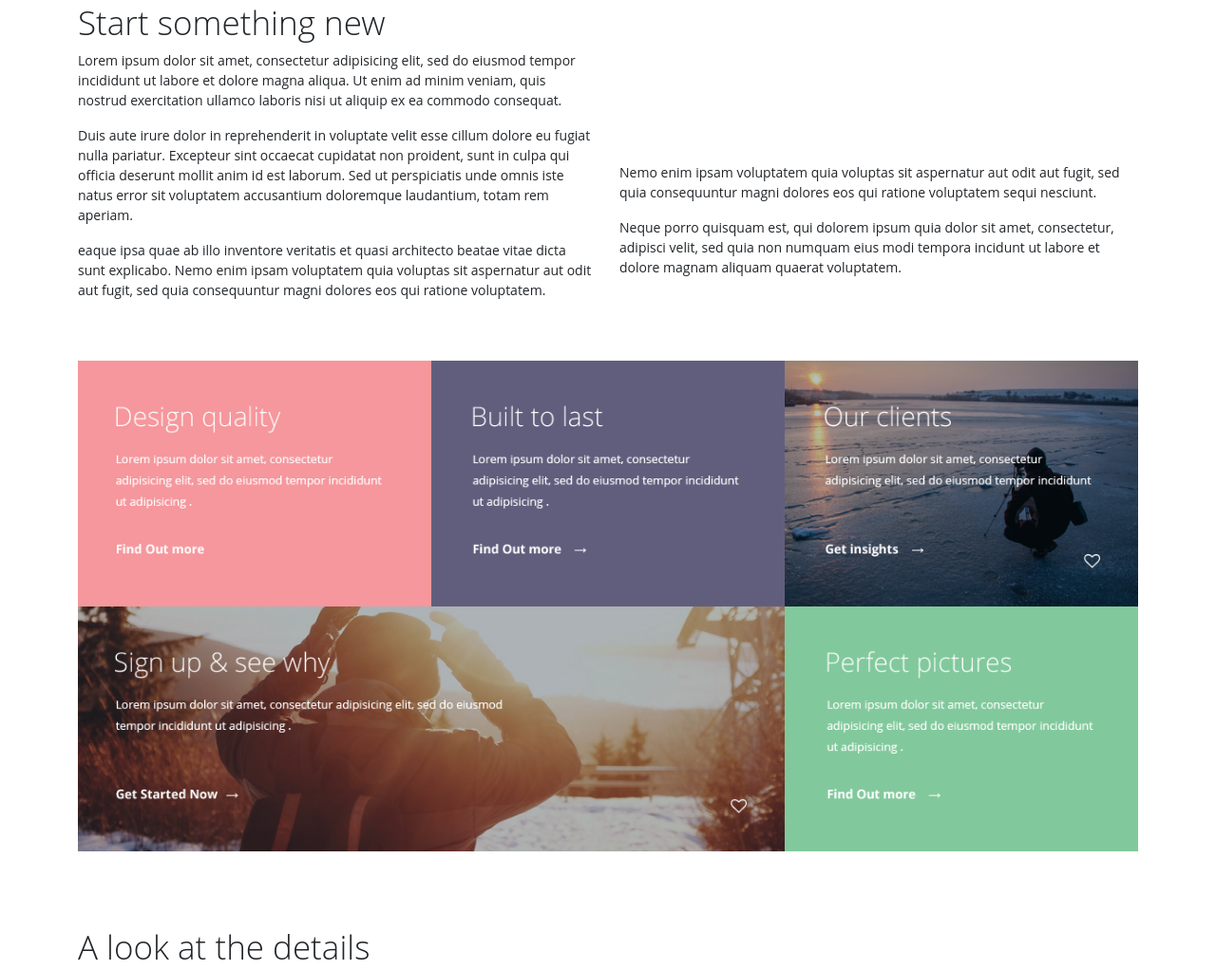
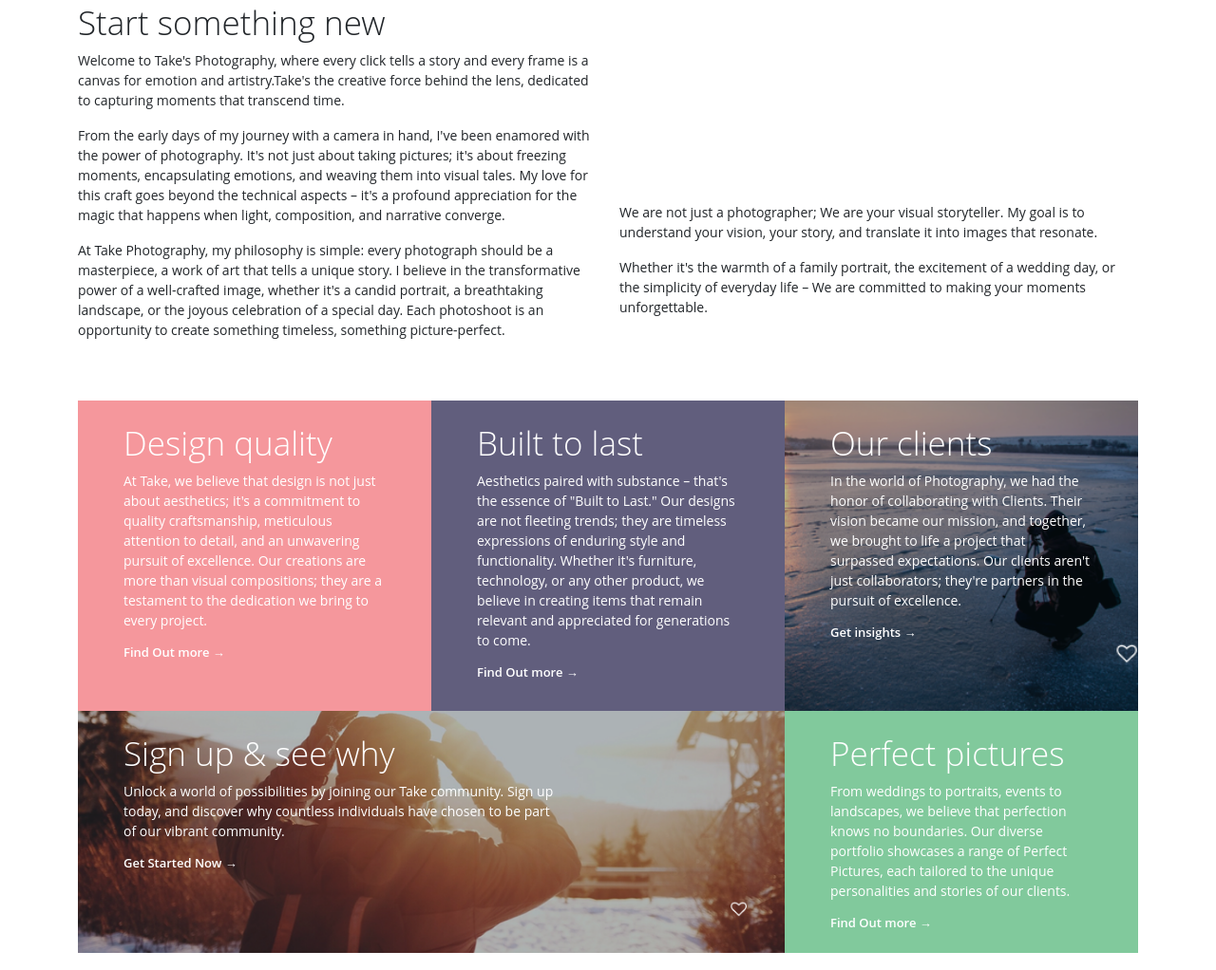
Before and after one commit to Sheikh-Nazmul-Islam/Take, a plain HTML site: page index.html in a window 1280 px wide. Shown: the part 837-1859 px from the top of the page at 95% size. Drawn offline with Linux system fonts and the light colour scheme.

Commit message:
Project complete

```diff
--- a/css/style.css
+++ b/css/style.css
@@ -84,6 +84,49 @@ h6{
     Abuot part end
 ===========================*/
 /* =========================
+    gellary part start
+===========================*/
+#gellary_part .container{
+    color: #fff;
+}
+#gellary_part .container .desgin{
+    width: 100%;
+    height: 100%;
+    background: url(../images/pic_img1.png) center no-repeat;
+    background-size: cover;
+
+}
+#gellary_part .container .built{
+    background: url(../images/pic_img2.png) center no-repeat;
+    width: 100%;
+    height: 100%;
+    background-size: cover;
+}
+#gellary_part .container .clients{
+    background: url(../images/pic_img3.png) center no-repeat;
+    width: 100%;
+    height: 100%;
+    background-size: cover;
+}
+#gellary_part .container .sign_up{
+    background: url(../images/pic_img4.png) center no-repeat;
+    width: 100%;
+    height: 100%;
+    background-size: cover;
+}
+#gellary_part .container .perfect{
+    background: url(../images/pic_img5.png) center no-repeat;
+    width: 100%;
+    height: 100%;
+    background-size: cover;
+}
+#gellary_part .container .para{
+    width: 70%;
+}
+/* =========================
+    gellary part end
+===========================*/
+/* =========================
     Details part start
 ===========================*/
 .details_part{
@@ -98,11 +141,11 @@ h6{
 ===========================*/
 #power_part{
     width: 100%;
-    height: 100vh;
+    height: auto;
     background: url(../images/car_img.png) center no-repeat;
     background-size: cover;
     color: #fff;
-    padding-bottom: 100px;
+    padding-bottom: 50px;
 }
 .power_con p{
     width: 85%;
@@ -115,7 +158,7 @@ h6{
     Power part end
 ===========================*/
 /* =========================
-    Power part start
+    Reasons part start
 ===========================*/
 #reasons_part{
     width: 100%;
@@ -125,7 +168,7 @@ h6{
     padding-bottom: 160px;
 }
 /* =========================
-    Power part end
+    Reasons part end
 ===========================*/
 /* =========================
     Buy part start
@@ -170,7 +213,7 @@ h6{
     Footer part start
 ===========================*/
 .footer_part{
-    padding: 130px 0px 150px;
+    padding: 130px 0px 130px 0px;
     background: #192331;
     color: #fff;
 }
@@ -220,7 +263,11 @@ h6{
     #power_part h2{
         font-size: 30px;
     }
-
+}
+@media (max-width: 767px){
+    #gellary_part .container .para{
+        width: 100%;
+    }
 }
 @media (min-width: 576px and max-width:768px) {
     .power_con p{
--- a/index.html
+++ b/index.html
@@ -29,7 +29,8 @@
                             <div class="hero_con_text col-12 col-md-7 col-lg-6">
                                 <div class="text-center text-lg-start">
                                     <h2>Picture perfect</h2>
-                                    <p>Lorem ipsum dolor sit amet, consectetur adipisicing elit, sed do eiusmod tempor incididunt ut labore et dolore magna aliqua.
+                                    <p>
+                                        Welcome to Take's Picture Perfect World of Photography.Capturing Moments That Are Truly Picture Perfect.Explore our gallery and witness the magic of picture-perfect moments frozen in time.
                                     </p>
                                 </div>
                             </div>
@@ -52,21 +53,21 @@
                             <div class="col-12 col-md-6">
                                 <h3>Start something new</h3>
                                 <p>
-                                    Lorem ipsum dolor sit amet, consectetur adipisicing elit, sed do eiusmod tempor incididunt ut labore et dolore magna aliqua. Ut enim ad minim veniam, quis nostrud exercitation ullamco laboris nisi ut aliquip ex ea commodo consequat.
+                                    Welcome to Take's Photography, where every click tells a story and every frame is a canvas for emotion and artistry.Take's the creative force behind the lens, dedicated to capturing moments that transcend time.
                                 </p>
                                 <p>
-                                    Duis aute irure dolor in reprehenderit in voluptate velit esse cillum dolore eu fugiat nulla pariatur. Excepteur sint occaecat cupidatat non proident, sunt in culpa qui officia deserunt mollit anim id est laborum. Sed ut perspiciatis unde omnis iste natus error sit voluptatem accusantium doloremque laudantium, totam rem aperiam.
+                                    From the early days of my journey with a camera in hand, I've been enamored with the power of photography. It's not just about taking pictures; it's about freezing moments, encapsulating emotions, and weaving them into visual tales. My love for this craft goes beyond the technical aspects – it's a profound appreciation for the magic that happens when light, composition, and narrative converge.
                                 </p>
                                 <p>
-                                    eaque ipsa quae ab illo inventore veritatis et quasi architecto beatae vitae dicta sunt explicabo. Nemo enim ipsam voluptatem quia voluptas sit aspernatur aut odit aut fugit, sed quia consequuntur magni dolores eos qui ratione voluptatem.
+                                    At Take Photography, my philosophy is simple: every photograph should be a masterpiece, a work of art that tells a unique story. I believe in the transformative power of a well-crafted image, whether it's a candid portrait, a breathtaking landscape, or the joyous celebration of a special day. Each photoshoot is an opportunity to create something timeless, something picture-perfect.
                                 </p>
                             </div>
                             <div class="col-12 col-md-6 mt-auto pb-4">
                                 <p>
-                                    Nemo enim ipsam voluptatem quia voluptas sit aspernatur aut odit aut fugit, sed quia consequuntur magni dolores eos qui ratione voluptatem sequi nesciunt.
+                                    We are not just a photographer; We are your visual storyteller. My goal is to understand your vision, your story, and translate it into images that resonate.
                                 </p>
                                 <p>
-                                    Neque porro quisquam est, qui dolorem ipsum quia dolor sit amet, consectetur, adipisci velit, sed quia non numquam eius modi tempora incidunt ut labore et dolore magnam aliquam quaerat voluptatem.
+                                    Whether it's the warmth of a family portrait, the excitement of a wedding day, or the simplicity of everyday life – We are committed to making your moments unforgettable.
                                 </p>
                             </div>
                         </div>
@@ -84,19 +85,49 @@
             <div class="container">
                 <div class="row g-0">
                     <div class="col-12 col-md-6 col-lg-4">
-                        <a href="#"><img src="./images/gallary_img1.png" class="w-100"  alt="img"></a>
+                        <div class="desgin py-4 px-5 ">
+                            <h3>Design quality</h3>
+                            <p>
+                                At Take, we believe that design is not just about aesthetics; it's a commitment to quality craftsmanship, meticulous attention to detail, and an unwavering pursuit of excellence. Our creations are more than visual compositions; they are a testament to the dedication we bring to every project.
+                            </p>
+                            <h5>Find Out more  &rarr;</h5>
+                        </div>
                     </div>
                     <div class="col-12 col-md-6 col-lg-4">
-                        <a href="#"><img src="./images/gallary_img2.png" class="w-100" alt="img"></a>
+                        <div class="built py-4 px-5">
+                            <h3>Built to last</h3>
+                            <p>
+                                Aesthetics paired with substance – that's the essence of "Built to Last." Our designs are not fleeting trends; they are timeless expressions of enduring style and functionality. Whether it's furniture, technology, or any other product, we believe in creating items that remain relevant and appreciated for generations to come.
+                            </p>
+                            <h5>Find Out more &rarr;</h5>
+                        </div>
                     </div>
                     <div class="col-12 col-md-6 col-lg-4">
-                        <a href="#"><img src="./images/gallary_img3.png" class="w-100" alt="img"></a>
+                        <div class="clients py-4 px-5">
+                            <h3>Our clients</h3>
+                            <p>
+                                In the world of Photography, we had the honor of collaborating with Clients. Their vision became our mission, and together, we brought to life a project that surpassed expectations. Our clients aren't just collaborators; they're partners in the pursuit of excellence.
+                            </p>
+                            <h5>Get insights  &rarr;</h5>
+                        </div>
                     </div>
                     <div class="col-12 col-lg-8 d-md-none d-lg-block">
-                        <a href="#"><img src="./images/gallary_img4.png" class="w-100" alt="img"></a>
+                        <div class="sign_up py-4 px-5">
+                            <h3>Sign up & see why</h3>
+                            <p class="para">
+                                Unlock a world of possibilities by joining our Take community. Sign up today, and discover why countless individuals have chosen to be part of our vibrant community.
+                            </p>
+                            <h5>Get Started Now  &rarr;</h5>
+                        </div>
                     </div>
                     <div class="col-12 col-md-6 col-lg-4">
-                        <a href="#"><img src="./images/gallary_img5.png" class="w-100" alt="img"></a>
+                        <div class="perfect py-4 px-5">
+                            <h3>Perfect pictures</h3>
+                            <p>
+                                From weddings to portraits, events to landscapes, we believe that perfection knows no boundaries. Our diverse portfolio showcases a range of Perfect Pictures, each tailored to the unique personalities and stories of our clients.
+                            </p>
+                            <h5 class="mb-0" >Find Out more  &rarr;</h5>
+                        </div>
                     </div>
                 </div>
             </div>
@@ -116,26 +147,26 @@
                             <div class="col-12 col-md-6 col-lg-3">
                                 <h4>Web based</h4>
                                 <p>
-                                    Lorem ipsum dolor sit amet, consectetur adipisicing elit, sed do eiusmod tempor incididunt ut labore et dolore magna aliqua. Ut enim ad minim veniam, quis nostrud exercitation ullamco laboris nisi ut aliquip ex ea commodo consequat.
+                                    Our web-based approach ensures flexibility and accessibility, allowing you to manage tasks, access information, and collaborate effortlessly. Whether it's project management, data analysis, or communication tools, our web-based solutions empower you to stay productive on the go.
                                 </p>
                             </div>
                             <div class="col-12 col-md-6 col-lg-3">
                                 <h4>Performance</h4>
                                 <p>
-                                    Lorem ipsum dolor sit amet, consectetur adipisicing elit, sed do eiusmod tempor incididunt ut labore et dolore magna aliqua. Ut enim ad minim veniam, quis nostrud exercitation ullamco laboris nisi ut aliquip ex ea commodo consequat.
+                                    At the core of our philosophy is a relentless pursuit of excellence, pushing the boundaries of what's possible. Whether it's faster processing speeds, quicker response times, or enhanced functionality, we're dedicated to delivering a performance-driven solution that empowers you to achieve more.
 
                                 </p>
                             </div>
                             <div class="col-12 col-md-6 col-lg-3">
                                 <h4>Clultral</h4>
                                 <p>
-                                    Lorem ipsum dolor sit amet, consectetur adipisicing elit, sed do eiusmod tempor incididunt ut labore et dolore magna aliqua. Ut enim ad minim veniam, quis nostrud exercitation ullamco laboris nisi ut aliquip ex ea commodo consequat.
+                                    Whether it's a multicultural event, product inspired by global traditions, or a service that respects diverse perspectives, we weave the essence of cultures into everything we do. Join us in creating a world where cultural appreciation isn't just a concept—it's a living, vibrant reality.
                                 </p>
                             </div>
                             <div class="col-12 col-md-6 col-lg-3">
                                 <h4>Sustainability</h4>
                                 <p>
-                                    Lorem ipsum dolor sit amet, consectetur adipisicing elit, sed do eiusmod tempor incididunt ut labore et dolore magna aliqua. Ut enim ad minim veniam, quis nostrud exercitation ullamco laboris nisi ut aliquip ex ea commodo consequat.
+                                    Join us on the journey towards a healthier planet. Whether it's reducing our carbon footprint, promoting ethical sourcing, or fostering environmental awareness, sustainability is not just a goal—it's a shared responsibility.
                                 </p>
                             </div>
                         </div>
@@ -159,7 +190,7 @@
                                     <h2>More power</h2>
                                     <h2>behind every pixel.</h2>
                                     <p class="ms-4 ms-md-0">
-                                        Lorem ipsum dolor sit amet, consectetur adipisicing elit, sed do eiusmod tempor incididunt ut labore et dolore magna aliqua. Ut enim ad minim veniam, quis nostrud exercitation ullamco laboris nisi ut aliquip ex ea commodo consequat.
+                                        we believe in capturing more than just images; we capture moments infused with unparalleled power and significance. Our commitment goes beyond the frame—each pixel is a testament to the extraordinary force that resides in every fleeting moment.
                                     </p>
                                     <h6 class="">See the options   &rarr;</h6>
                                 </div>
@@ -184,21 +215,21 @@
                         <h3>Reasons to get onboard</h3>
                         <div class="row mt-5">
                             <div class="col-12 col-md-6 col-lg-4">
-                                <h5>Web based</h5>
+                                <h4>Web based</h4>
                                 <p>
-                                    Lorem ipsum dolor sit amet, consectetur adipisicing elit, sed do eiusmod tempor incididunt ut labore et dolore magna aliqua. Ut enim ad minim veniam, quis nostrud exercitation ullamco laboris nisi ut aliquip ex ea commodo consequat.
+                                    Experience the freedom of a platform-independent system that adapts to your lifestyle. Embrace the future of convenience with our user-friendly web-based applications, designed to enhance your digital experience. Embrace the simplicity of "anytime, anywhere" accessibility and elevate your online interactions with our suite of web-based solutions.
                                 </p>
                             </div>
                             <div class="col-12 col-md-6 col-lg-4">
-                                <h5>Team login</h5>
+                                <h4>Team login</h4>
                                 <p>
-                                    Lorem ipsum dolor sit amet, consectetur adipisicing elit, sed do eiusmod tempor incididunt ut labore et dolore magna aliqua. Ut enim ad minim veniam, quis nostrud exercitation ullamco laboris nisi ut aliquip ex ea commodo consequat.
+                                    Sign up for exclusive access to our premium photography service. Our community members are the first to know about exciting developments, ensuring you never miss out on the latest and greatest.Receive a regular dose of inspiration directly to your inbox. From photography, our newsletters are designed to spark creativity and keep you in the loop.
                                 </p>
                             </div>
                             <div class="col-12 col-md-6 col-lg-4">
-                                <h5>Great Support</h5>
+                                <h4>Great Support</h4>
                                 <p>
-                                    Lorem ipsum dolor sit amet, consectetur adipisicing elit, sed do eiusmod tempor incididunt ut labore et dolore magna aliqua. Ut enim ad minim veniam, quis nostrud exercitation ullamco laboris nisi ut aliquip ex ea commodo consequat.
+                                    At Take, our commitment to excellence extends far beyond our products/services; it's ingrained in the support we provide. With our dedicated team, you're not just a client; you're a valued partner. Experience great support that's prompt, reliable, and tailored to your needs.
                                 </p>
                             </div>
                         </div>
@@ -223,7 +254,7 @@
                                     <label>Legacy</label>
                                     <h3>Go it solo</h3>
                                     <p>
-                                        Lorem ipsum dolor sit amet, consectetur adipisicing elit, sed do eiusmod tempor incididunt ut labore et dolore magna aliqua. Ut enim ad minim veniam, quis nostrud exercitation ullamco laboris
+                                        With Take, going solo isn't just a choice; it's a celebration of self-reliance and the courage to forge your unique path. Navigate the journey with confidence, backed by a solution crafted to amplify your individuality. Discover the strength that comes with going it solo and unlock your full potential with photoshoot.
                                     </p>
                                     <button type="button" class="btn btn-success px-4 py-2">Buy now $9</button>
                                     <i class="fa-brands fa-apple"></i>
@@ -237,7 +268,7 @@
                                     <label>Most Popular</label>
                                     <h3>Team Plan</h3>
                                     <p>
-                                        Lorem ipsum dolor sit amet, consectetur adipisicing elit, sed do eiusmod tempor incididunt ut labore et dolore magna aliqua. Ut enim ad minim veniam, quis nostrud exercitation ullamco laboris
+                                        Experience the power of synchronized efforts as our Team Plan offers tailored solutions for every member. From collaborative project management to shared resources and seamless communication channels, our platform ensures your team operates at its peak potential.
                                     </p>
                                     <button type="button" class="btn btn-success px-4 py-2">Buy now $18</button>
                                     <i class="fa-brands fa-apple"></i>
@@ -265,7 +296,7 @@
                             <div class="footer_con">
                                 <h5>Get in touch</h5>
                                 <p>
-                                    Lorem ipsum dolor sit amet, consectetur adipisicing elit, sed do eiusmod tempor incididunt ut labore et dolore magna aliqua. Ut enim ad minim veniam, quis nostrud exercitation ullamco laboris nisi ut aliquip ex ea commodo consequat.
+                                    Ready to turn your ideas into reality? Have questions, or just want to say hello? We're here and eager to hear from you. Getting in touch is the first step toward unlocking possibilities. Whether you're exploring our services, seeking assistance, or looking to collaborate, we're just a message away.
                                 </p>
                                 <div class="row g-3">
                                     <div class="col-6 col-md-4">
```
Also changed, not shown: images/pic_img1.png (added), images/pic_img2.png (added), images/pic_img3.png (added), images/pic_img4.png (added), images/pic_img5.png (added).
